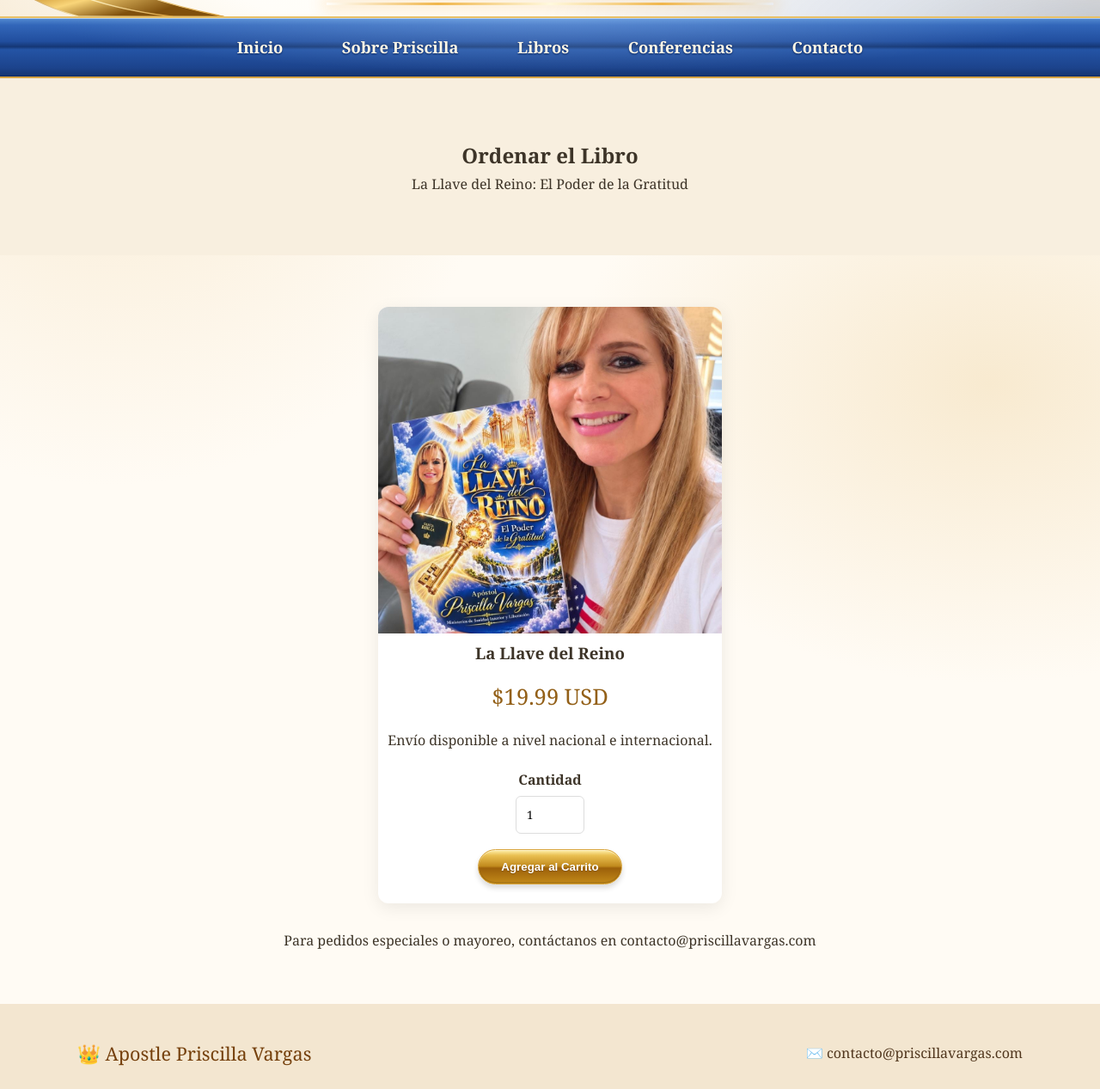
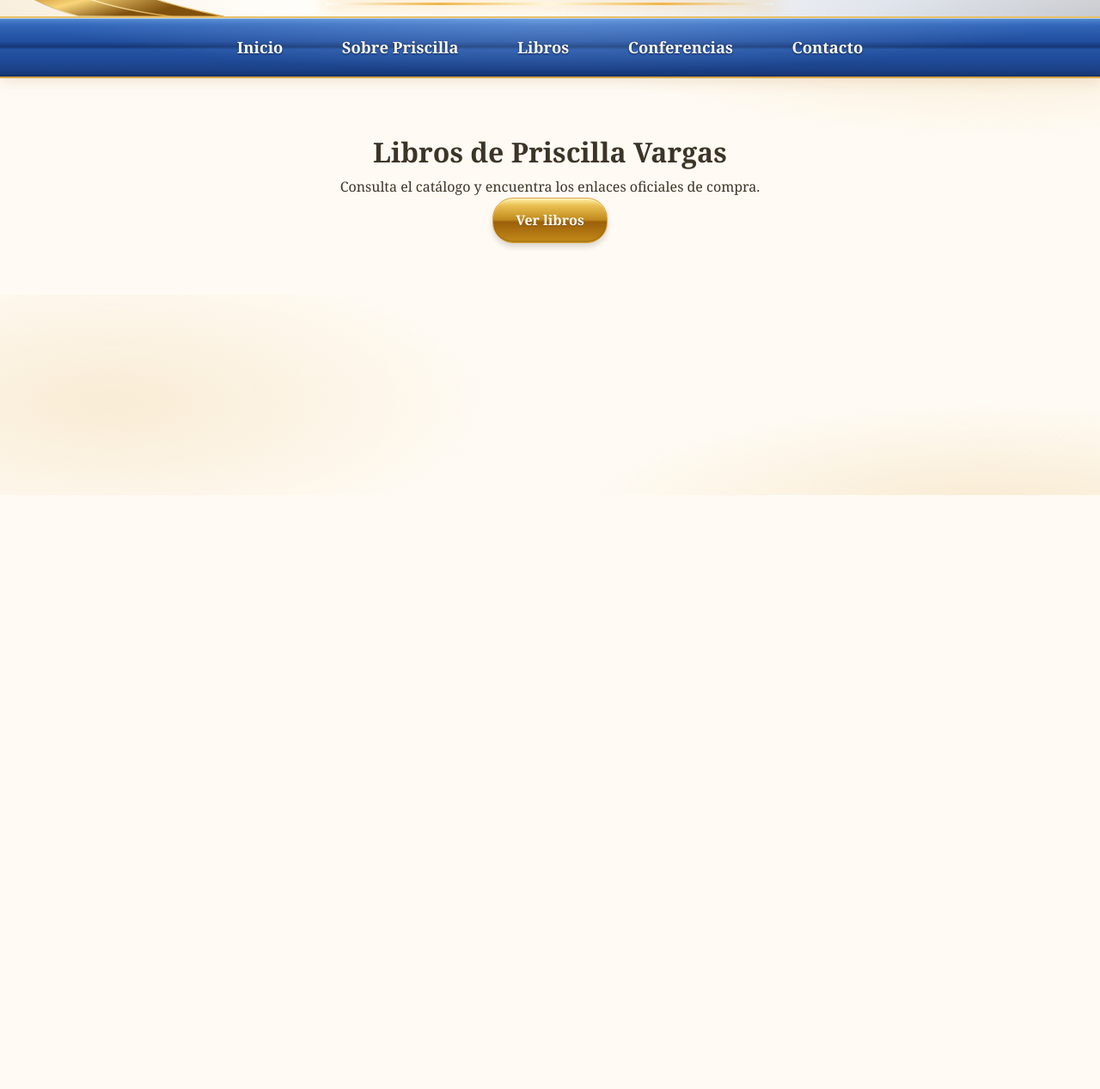
Before and after one commit to iattv7-collab/priscilla-vargas-site, a plain HTML site: page pages/comprar.html in a window 1280 px wide. Shown: the part 224-1491 px from the top of the page at 86% size. After the commit the page ends 800 px from the top, so only its background shows below. Drawn offline with nearby package versions, Linux system fonts and the light colour scheme; a web font is replaced by a local one.

Commit message:
Harden hosting and replace obsolete purchase and error pages

```diff
--- a/pages/comprar.html
+++ b/pages/comprar.html
@@ -1,45 +1,2 @@
-<!-- path: pages/comprar.html -->
 <!DOCTYPE html>
-<html lang="es">
-<head>
-  <meta charset="UTF-8">
-  <meta name="viewport" content="width=device-width, initial-scale=1.0">
-  <title>Comprar | Apostle Priscilla Vargas</title>
-  <link rel="stylesheet" href="../css/styles.css">
-  <link href="https://fonts.googleapis.com/css2?family=Ephesis&family=Playfair+Display:ital,wght@0,400;0,700;1,400&display=swap" rel="stylesheet">
-</head>
-<body>
-  <section class="page-hero">
-    <div class="container">
-      <h1>Ordenar el Libro</h1>
-      <p>La Llave del Reino: El Poder de la Gratitud</p>
-    </div>
-  </section>
-
-  <section class="container" style="padding: 60px 0; text-align: center;">
-    <div class="book-card" style="max-width: 400px; margin: 0 auto;">
-      <img src="../images/author-with-book.jpg" alt="Libro">
-      <h3>La Llave del Reino</h3>
-      <p style="font-size: 1.6rem; color: var(--gold-dark); margin: 15px 0;">$19.99 USD</p>
-      <p>Envío disponible a nivel nacional e internacional.</p>
-      <form style="margin-top: 20px;">
-        <div class="form-group">
-          <label>Cantidad</label>
-          <input type="number" value="1" min="1" style="width: 80px; margin: 0 auto; display: block;">
-        </div>
-        <button type="button" class="btn-primary" onclick="alert('¡Gracias por tu interés! En un sitio real, aquí se integraría un sistema de pago como Stripe o PayPal.')">Agregar al Carrito</button>
-      </form>
-    </div>
-    <p style="margin-top: 30px;">Para pedidos especiales o mayoreo, contáctanos en contacto@priscillavargas.com</p>
-  </section>
-
-  <footer>
-    <div class="container footer-inner">
-      <div class="footer-logo">👑 Apostle Priscilla Vargas</div>
-      <div>✉️ contacto@priscillavargas.com</div>
-    </div>
-  </footer>
-
-  <script type="module" src="/js/site-header.js"></script>
-</body>
-</html>
+<html lang="es"><head><meta charset="utf-8"><meta name="viewport" content="width=device-width, initial-scale=1"><meta name="robots" content="noindex"><title>Libros | Apostle Priscilla Vargas</title><link rel="stylesheet" href="../css/styles.css"></head><body><main class="container" style="padding:60px 20px;text-align:center"><h1>Libros de Priscilla Vargas</h1><p>Consulta el catálogo y encuentra los enlaces oficiales de compra.</p><a class="btn-primary" href="libros.html">Ver libros</a></main><script type="module" src="/js/site-header.js"></script></body></html>
```
